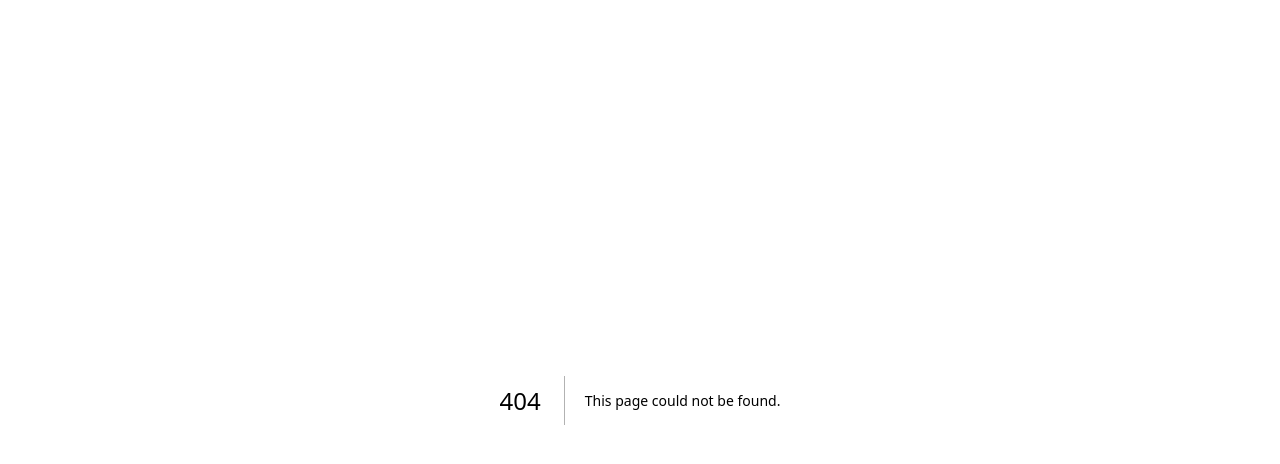
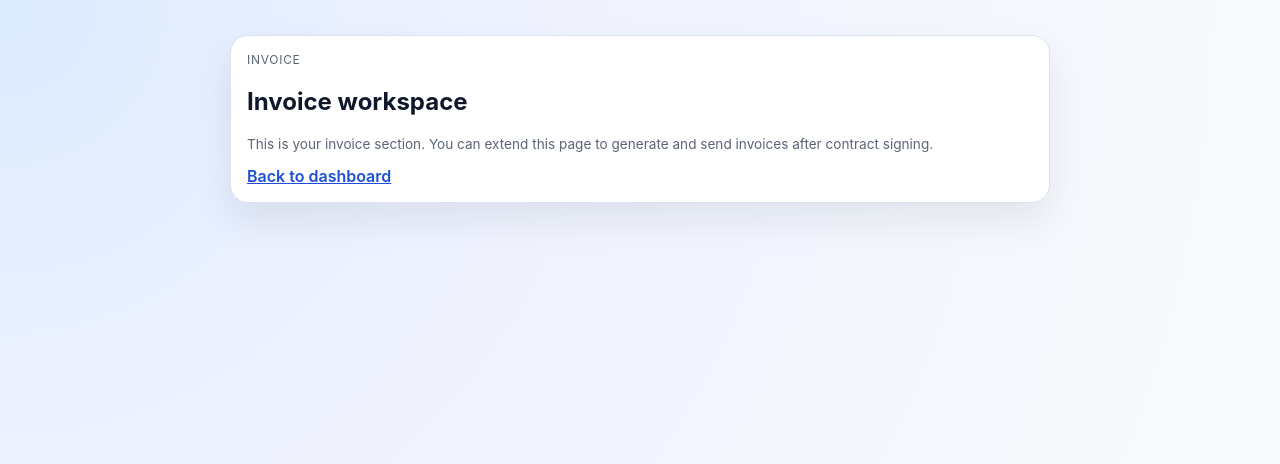
Before and after one commit to mkgebe/contractmaker, a Next.js app: page /invoice in a window 1280 px wide. Before the commit this address had no page. Shown: the top 464 px of the page. Built offline with nearby package versions, Linux system fonts and the light colour scheme.

Commit message:
Redesign signature flow with accept screen and draw canvas

```diff
--- a/app/globals.css
+++ b/app/globals.css
@@ -410,6 +410,107 @@ button.ghost {
   font-weight: 600;
 }
 
+
+.sign-actions {
+  margin-top: 0.8rem;
+}
+
+.invoice-link-button {
+  display: inline-block;
+  margin-top: 1rem;
+  margin-left: 0.75rem;
+  padding: 0.65rem 0.9rem;
+  border-radius: 10px;
+  background: var(--primary);
+  color: #fff;
+  font-weight: 600;
+  text-decoration: none;
+}
+
+.invoice-link-button:hover {
+  background: var(--primary-dark);
+}
+
+
+.proposal-sign-card {
+  margin: 1rem 0;
+  border: 1px solid #e7dccf;
+  border-radius: 24px;
+  background: #f8f7f5;
+  padding: clamp(1.5rem, 5vw, 3rem);
+  text-align: center;
+}
+
+.proposal-kicker {
+  margin: 0;
+  color: #c5872b;
+  text-transform: uppercase;
+  letter-spacing: 0.08em;
+  font-size: 0.85rem;
+}
+
+.proposal-sign-card h2,
+.signature-canvas-card h3 {
+  margin: 0.6rem 0;
+  font-size: clamp(2rem, 5vw, 3.4rem);
+  color: #163526;
+  line-height: 1;
+}
+
+.proposal-sign-card h2 span,
+.signature-canvas-card h3 span {
+  font-weight: 800;
+}
+
+.proposal-sign-card h2,
+.signature-canvas-card h3 {
+  font-family: Inter, -apple-system, BlinkMacSystemFont, 'Segoe UI', sans-serif;
+}
+
+.proposal-copy,
+.signature-intro {
+  max-width: 640px;
+  margin: 0.75rem auto 0;
+  color: #6b7280;
+  font-size: 1.05rem;
+}
+
+.accept-proposal-btn {
+  margin-top: 1.6rem;
+  background: linear-gradient(120deg, #143220 0%, #0f2a1b 100%);
+  color: #fff;
+  border-radius: 999px;
+  text-transform: uppercase;
+  letter-spacing: 0.08em;
+  padding: 0.95rem 1.8rem;
+}
+
+.signature-canvas-card {
+  margin: 1rem 0;
+  border: 1px solid #e7dccf;
+  border-radius: 24px;
+  background: #f8f7f5;
+  padding: clamp(1.25rem, 4vw, 2.5rem);
+}
+
+.signature-canvas-card h3 {
+  margin-top: 0.25rem;
+}
+
+.signature-canvas {
+  width: 100%;
+  height: 230px;
+  border: 2px dashed #e5ddd5;
+  border-radius: 20px;
+  background: #fff;
+  touch-action: none;
+  cursor: crosshair;
+}
+
+.signature-canvas-actions {
+  margin-top: 0.2rem;
+}
+
 @media (max-width: 960px) {
   .stats {
     grid-template-columns: repeat(2, minmax(0, 1fr));
@@ -442,4 +543,8 @@ button.ghost {
   .button-row {
     flex-wrap: wrap;
   }
+
+  .invoice-link-button {
+    margin-left: 0;
+  }
 }
--- /dev/null
+++ b/app/invoice/page.js
@@ -0,0 +1,20 @@
+import Link from 'next/link';
+
+export default function InvoicePage() {
+  return (
+    <main>
+      <section className="card sign-wrapper">
+        <p className="kicker">Invoice</p>
+        <h1>Invoice workspace</h1>
+        <p className="small">
+          This is your invoice section. You can extend this page to generate and send invoices after contract
+          signing.
+        </p>
+
+        <Link href="/" className="sign-back-link">
+          Back to dashboard
+        </Link>
+      </section>
+    </main>
+  );
+}
```
Also changed, not shown: app/sign/[id]/page.js (+235 -3 lines).
